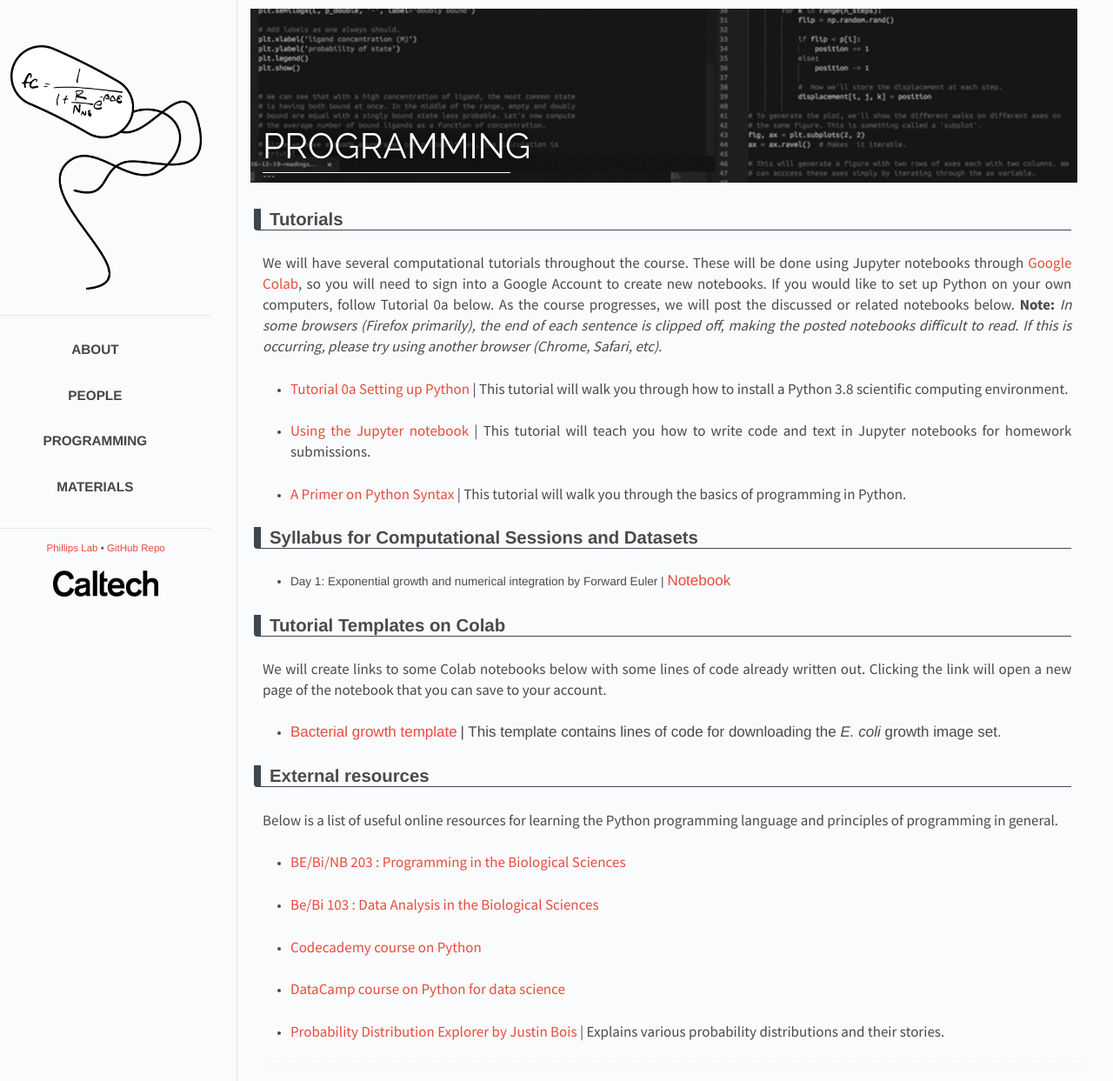
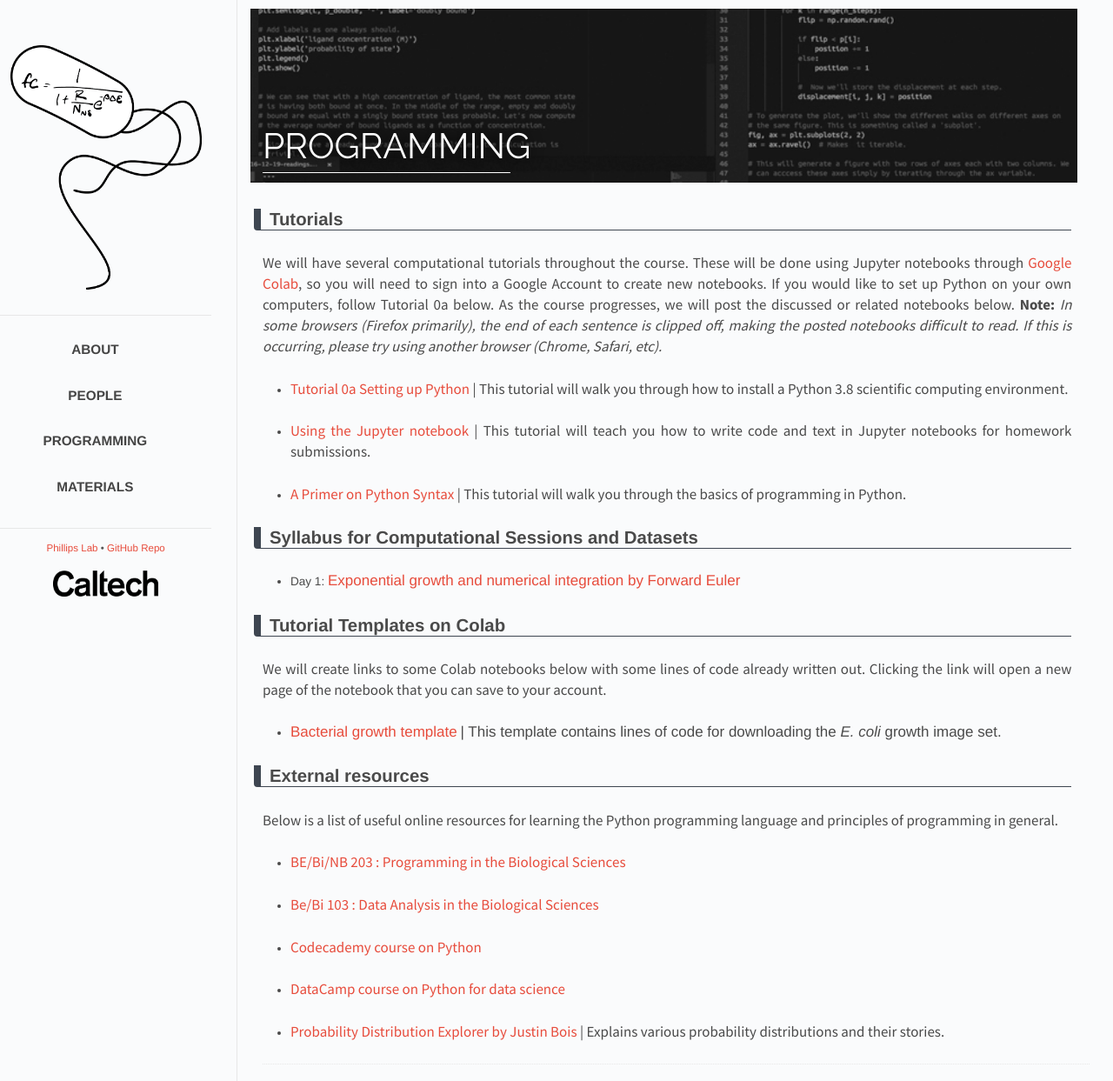
Before and after one commit to RPGroup-PBoC/pboc22_marseille, a Jekyll site: the page built from _posts/2022-01-29-code.md, in a window 1280 px wide. Shown: the whole page at 87% size. Built offline with Jekyll 4.4.1, drawn with Linux system fonts in a browser that asks for light colours.

Commit message:
Adjustment of Forward-Euler.

```diff
--- a/_posts/2022-01-29-code.md
+++ b/_posts/2022-01-29-code.md
@@ -42,9 +42,7 @@
 
 ## Syllabus for Computational Sessions and Datasets
 
-* Day 1: Exponential growth and numerical integration by Forward Euler \| <a href="{{site.baseurl}}/code/forward_euler.html" target="_blank" style="font-size: 17px">
-  Notebook
-  </a> <span style="font-size: 17px">
+* Day 1: <a href="{{site.baseurl}}/code/forward_euler.html" target="_blank" style="font-size: 17px">Exponential growth and numerical integration by Forward Euler</a> <span style="font-size: 17px">
 
 
 ## Tutorial Templates on Colab
```
